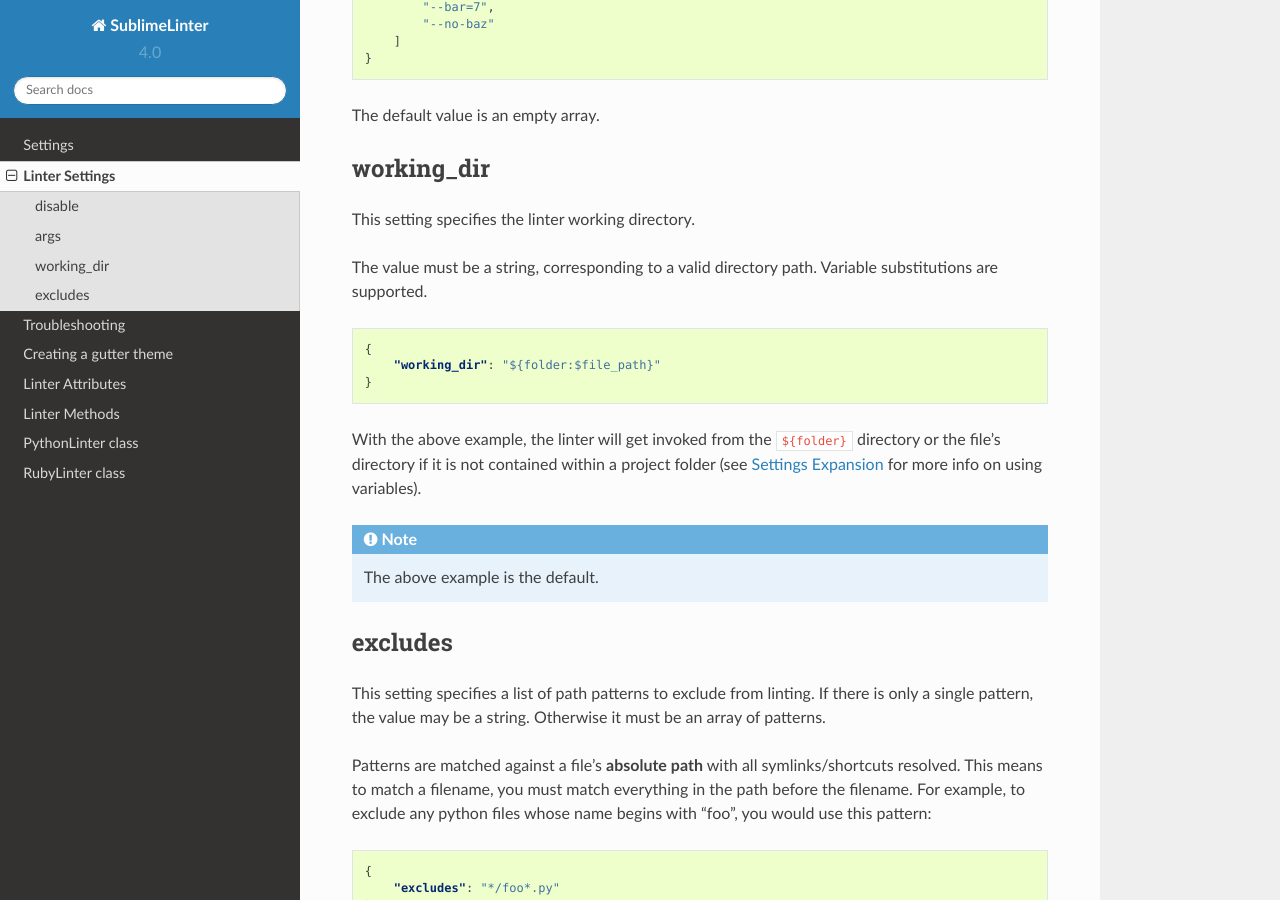
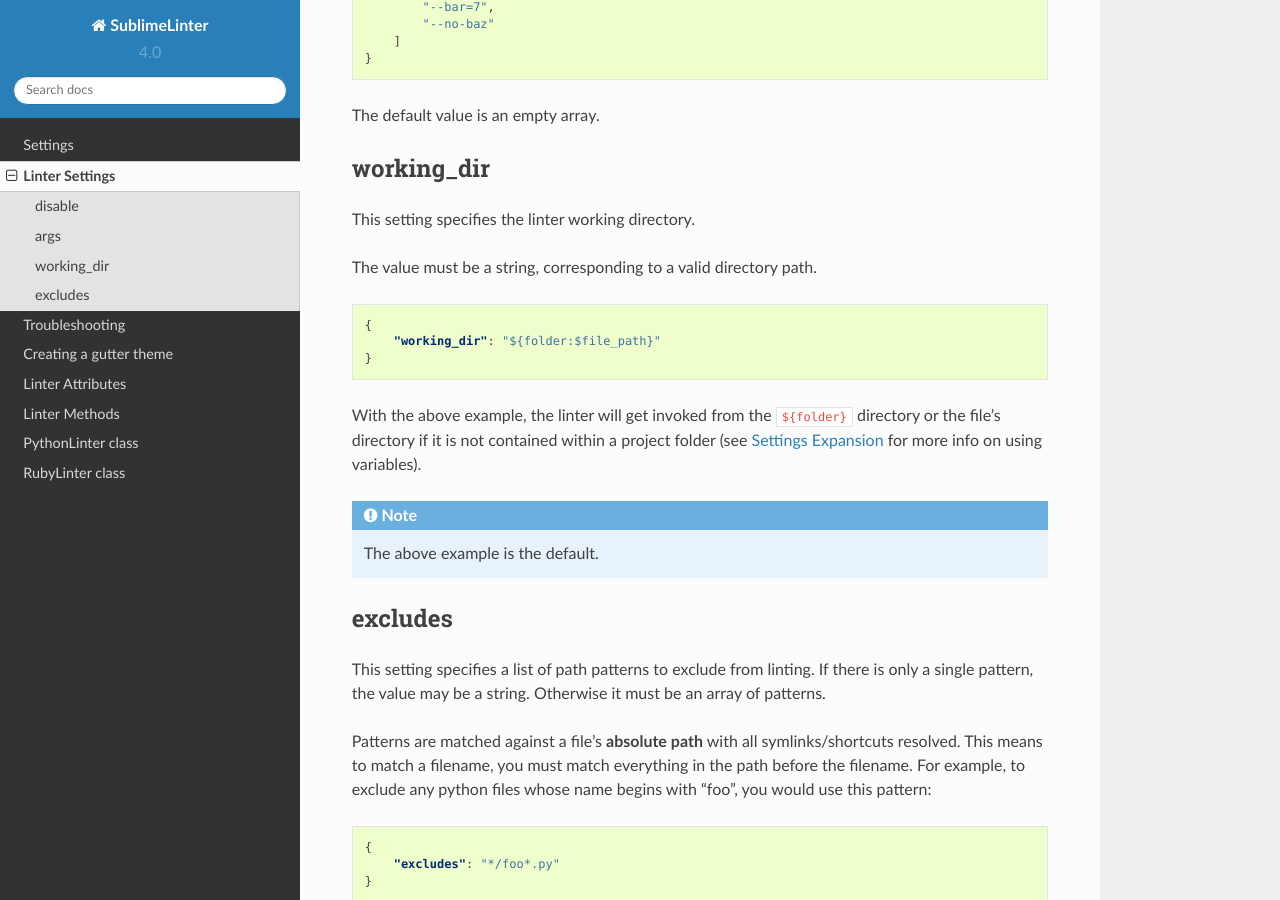
Before and after one commit to SublimeLinter/SublimeLinter, a Sphinx documentation site: the page built from docs/linter_settings.rst, in a window 1280 px wide and 900 px high, scrolled down 619 px. Built offline with Sphinx 7.4.7 and the Read the Docs theme 2.0.0, drawn with Linux system fonts in a browser that asks for light colours.

Commit message:
Address review feedback

```diff
--- a/docs/linter_settings.rst
+++ b/docs/linter_settings.rst
@@ -34,8 +34,7 @@ working_dir
 -----
 This setting specifies the linter working directory.
 
-The value must be a string, corresponding to a valid directory path. Variable
-substitutions are supported.
+The value must be a string, corresponding to a valid directory path.
 
 .. code-block:: json
 
```
Also changed, not shown: 1 other file.
